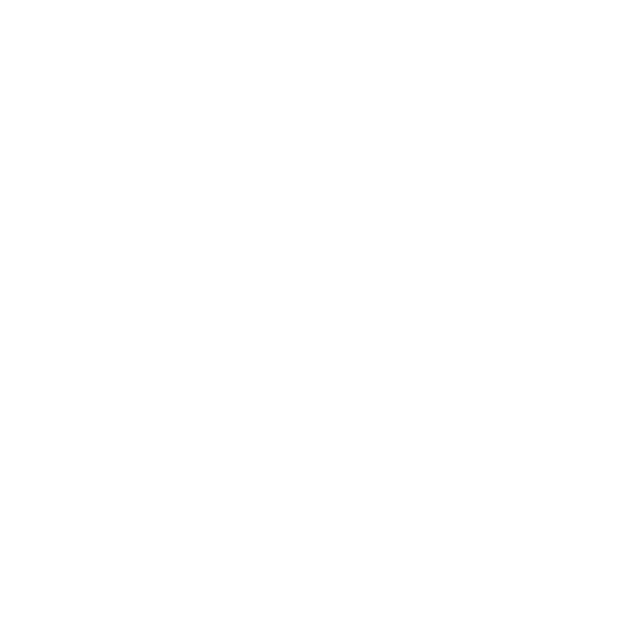
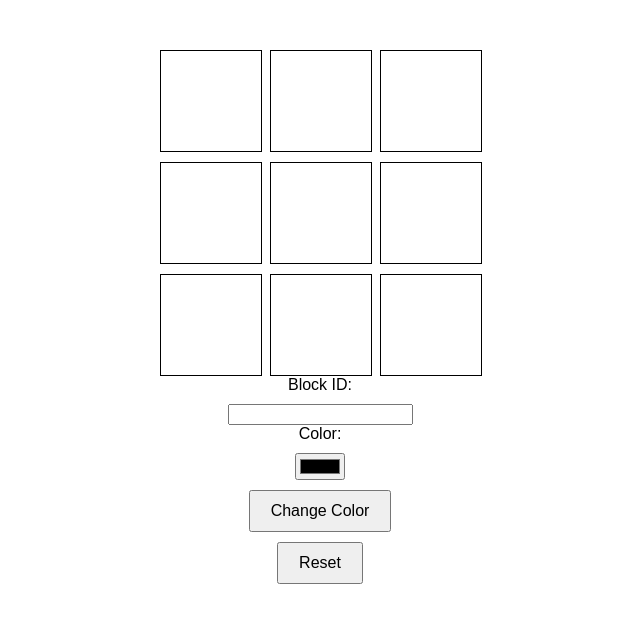
Before and after one commit to acciojob/Replit-Asian-Paints-sanjayrautela, a website: page main.html in a window 1280 px wide. Shown: the whole page, without its empty margins (320-960 px from the left). Drawn offline with Linux system fonts and the light colour scheme.

Commit message:
created a submission

```diff
--- a/main.html
+++ b/main.html
@@ -1,16 +1,34 @@
 <!DOCTYPE html>
+<html lang="en">
+<head>
+    <meta charset="UTF-8">
+    <meta name="viewport" content="width=device-width, initial-scale=1.0">
+    <title>Asian Paints</title>
+    <link rel="stylesheet" href="styles.css">
+</head>
+<body>
 
-<html>
+    <div id="grid-container">
+        <div class="grid-item" id="1"></div>
+        <div class="grid-item" id="2"></div>
+        <div class="grid-item" id="3"></div>
+        <div class="grid-item" id="4"></div>
+        <div class="grid-item" id="5"></div>
+        <div class="grid-item" id="6"></div>
+        <div class="grid-item" id="7"></div>
+        <div class="grid-item" id="8"></div>
+        <div class="grid-item" id="9"></div>
+    </div>
 
-<head>
-	<link rel="stylesheet" href="styles.css">
-</head>
+    <label for="block_id">Block ID:</label>
+    <input type="text" id="block_id">
 
-<body>
-	<!-- the entire body must be written by student -->
-    <script type="text/javascript" src="./script.js">
-</script>
+    <label for="colour_id">Color:</label>
+    <input type="color" id="colour_id">
 
+    <button id="change_button">Change Color</button>
+    <button id="reset_button">Reset</button>
+
+    <script src="script.js"></script>
 </body>
-
 </html>
--- a/script.js
+++ b/script.js
@@ -1 +1,33 @@
 //your JS code here. If required.
+document.addEventListener('DOMContentLoaded', function () {
+    const gridItems = document.querySelectorAll('.grid-item');
+    const blockIdInput = document.getElementById('block_id');
+    const colourInput = document.getElementById('colour_id');
+    const changeButton = document.getElementById('change_button');
+    const resetButton = document.getElementById('reset_button');
+
+    changeButton.addEventListener('click', function () {
+        const blockId = blockIdInput.value;
+        const selectedBlock = document.getElementById(blockId);
+
+        if (selectedBlock) {
+            gridItems.forEach(item => {
+                item.style.backgroundColor = 'transparent';
+            });
+
+            const colorValue = colourInput.value;
+            selectedBlock.style.backgroundColor = colorValue;
+        } else {
+            alert('Invalid Block ID');
+        }
+    });
+
+    resetButton.addEventListener('click', function () {
+        gridItems.forEach(item => {
+            item.style.backgroundColor = 'transparent';
+        });
+
+        blockIdInput.value = '';
+        colourInput.value = '#000000';
+    });
+});
--- a/styles.css
+++ b/styles.css
@@ -1 +1,33 @@
 /*  your css code here. If applicable */
+body {
+    display: flex;
+    flex-direction: column;
+    align-items: center;
+    font-family: Arial, sans-serif;
+    margin: 50px;
+}
+
+#grid-container {
+    display: grid;
+    grid-template-columns: repeat(3, 100px);
+    grid-gap: 10px;
+}
+
+.grid-item {
+    width: 100px;
+    height: 100px;
+    background-color: transparent;
+    border: 1px solid #000;
+}
+
+#block_id,
+#colour_id {
+    margin-top: 10px;
+}
+
+button {
+    margin-top: 10px;
+    padding: 10px 20px;
+    font-size: 16px;
+    cursor: pointer;
+}
```
